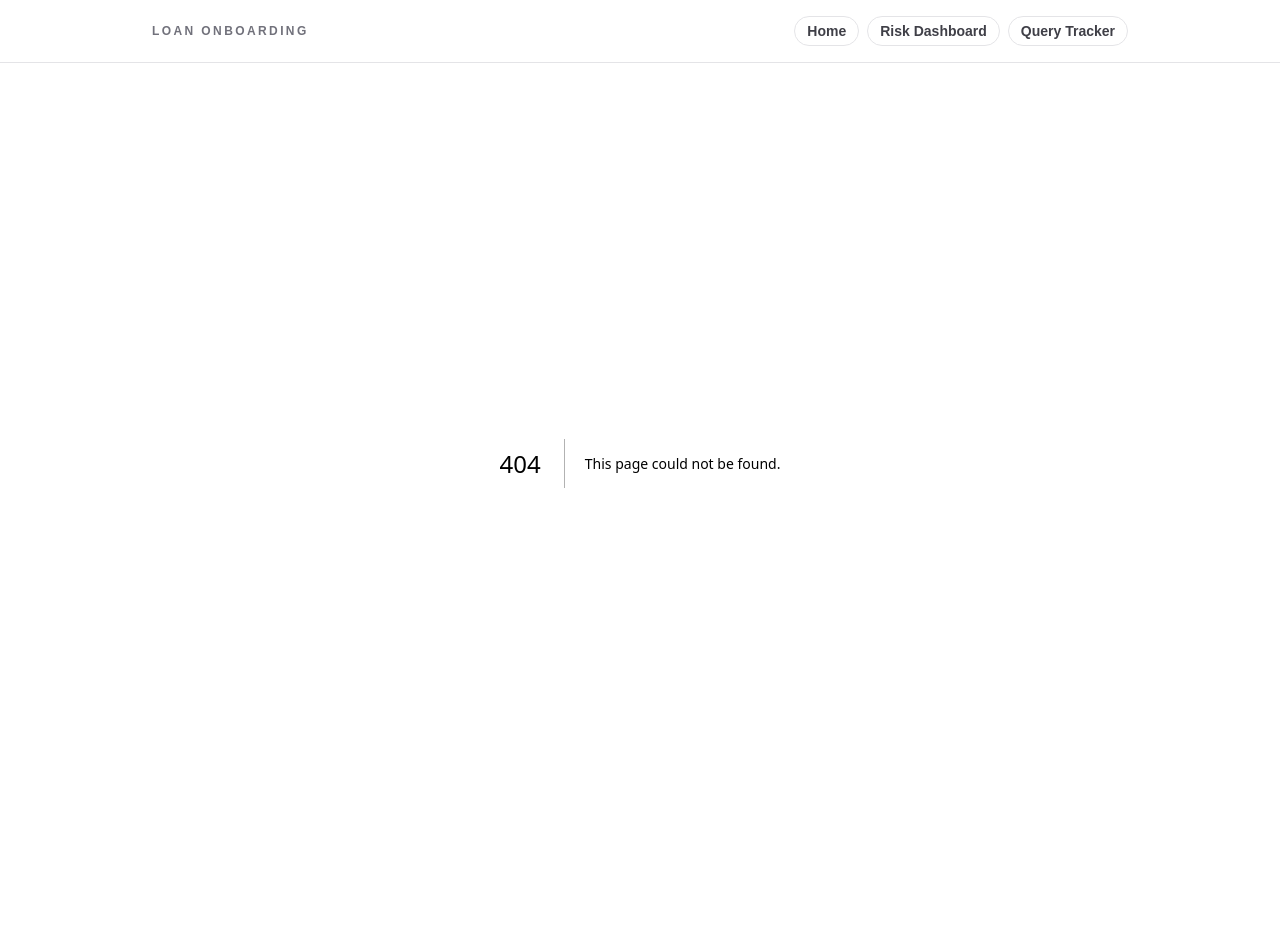
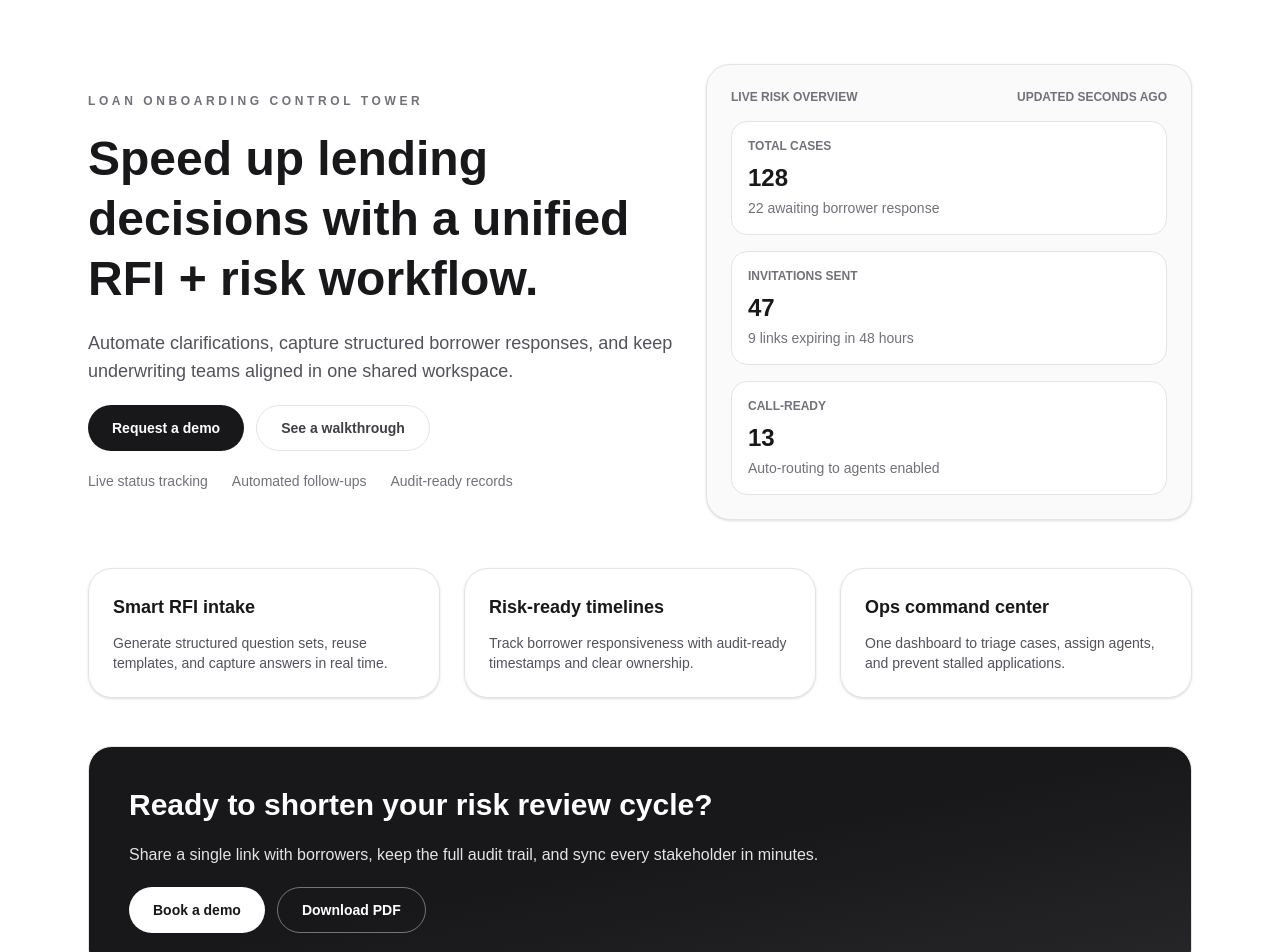
Before and after one commit to rajatrc1705/Loan-Onboarding-Agent, a Next.js app in the folder web/: page /marketing in a window 1280 px wide. Before the commit this address had no page. Shown: the top 952 px of the page. Before the commit the page ends 863 px from the top, so only its background shows below. Built offline with nearby package versions, Linux system fonts and the light colour scheme.

Commit message:
adds: temporary marketing page to the tool

```diff
--- /dev/null
+++ b/web/src/app/marketing/page.tsx
@@ -0,0 +1,120 @@
+"use client";
+
+export default function MarketingPage() {
+  return (
+    <div className="min-h-screen bg-white text-zinc-900">
+      <main className="mx-auto flex w-full max-w-6xl flex-col gap-12 px-6 py-16">
+        <header className="grid gap-6 lg:grid-cols-[1.1fr_0.9fr] lg:items-center">
+          <div className="grid gap-5">
+            <p className="text-xs font-semibold uppercase tracking-[0.3em] text-zinc-500">
+              Loan Onboarding Control Tower
+            </p>
+            <h1 className="text-4xl font-semibold leading-tight sm:text-5xl">
+              Speed up lending decisions with a unified RFI + risk workflow.
+            </h1>
+            <p className="text-lg text-zinc-600">
+              Automate clarifications, capture structured borrower responses, and
+              keep underwriting teams aligned in one shared workspace.
+            </p>
+            <div className="flex flex-wrap gap-3">
+              <button className="rounded-full bg-zinc-900 px-6 py-3 text-sm font-semibold text-white">
+                Request a demo
+              </button>
+              <button className="rounded-full border border-zinc-200 px-6 py-3 text-sm font-semibold text-zinc-700">
+                See a walkthrough
+              </button>
+            </div>
+            <div className="flex flex-wrap gap-6 text-sm text-zinc-500">
+              <span>Live status tracking</span>
+              <span>Automated follow-ups</span>
+              <span>Audit-ready records</span>
+            </div>
+          </div>
+          <div className="rounded-3xl border border-zinc-200 bg-zinc-50 p-6 shadow-sm">
+            <div className="flex items-center justify-between text-xs font-semibold uppercase text-zinc-500">
+              <span>Live risk overview</span>
+              <span>Updated seconds ago</span>
+            </div>
+            <div className="mt-4 grid gap-4">
+              <div className="rounded-2xl border border-zinc-200 bg-white p-4">
+                <p className="text-xs font-semibold uppercase text-zinc-500">
+                  Total cases
+                </p>
+                <p className="mt-2 text-2xl font-semibold">128</p>
+                <p className="mt-1 text-sm text-zinc-500">
+                  22 awaiting borrower response
+                </p>
+              </div>
+              <div className="rounded-2xl border border-zinc-200 bg-white p-4">
+                <p className="text-xs font-semibold uppercase text-zinc-500">
+                  Invitations sent
+                </p>
+                <p className="mt-2 text-2xl font-semibold">47</p>
+                <p className="mt-1 text-sm text-zinc-500">
+                  9 links expiring in 48 hours
+                </p>
+              </div>
+              <div className="rounded-2xl border border-zinc-200 bg-white p-4">
+                <p className="text-xs font-semibold uppercase text-zinc-500">
+                  Call-ready
+                </p>
+                <p className="mt-2 text-2xl font-semibold">13</p>
+                <p className="mt-1 text-sm text-zinc-500">
+                  Auto-routing to agents enabled
+                </p>
+              </div>
+            </div>
+          </div>
+        </header>
+
+        <section className="grid gap-6 lg:grid-cols-3">
+          {[
+            {
+              title: "Smart RFI intake",
+              body:
+                "Generate structured question sets, reuse templates, and capture answers in real time.",
+            },
+            {
+              title: "Risk-ready timelines",
+              body:
+                "Track borrower responsiveness with audit-ready timestamps and clear ownership.",
+            },
+            {
+              title: "Ops command center",
+              body:
+                "One dashboard to triage cases, assign agents, and prevent stalled applications.",
+            },
+          ].map((item) => (
+            <div
+              key={item.title}
+              className="rounded-3xl border border-zinc-200 bg-white p-6 shadow-sm"
+            >
+              <h3 className="text-lg font-semibold">{item.title}</h3>
+              <p className="mt-3 text-sm text-zinc-600">{item.body}</p>
+            </div>
+          ))}
+        </section>
+
+        <section className="rounded-3xl border border-zinc-200 bg-gradient-to-br from-zinc-900 via-zinc-900 to-zinc-800 p-10 text-white">
+          <div className="grid gap-5">
+            <h2 className="text-3xl font-semibold">
+              Ready to shorten your risk review cycle?
+            </h2>
+            <p className="text-base text-zinc-200">
+              Share a single link with borrowers, keep the full audit trail, and
+              sync every stakeholder in minutes.
+            </p>
+            <div className="flex flex-wrap gap-3">
+              <button className="rounded-full bg-white px-6 py-3 text-sm font-semibold text-zinc-900">
+                Book a demo
+              </button>
+              <button className="rounded-full border border-white/40 px-6 py-3 text-sm font-semibold text-white">
+                Download PDF
+              </button>
+            </div>
+          </div>
+        </section>
+      </main>
+    </div>
+  );
+}
--- a/web/src/components/SiteHeader.tsx
+++ b/web/src/components/SiteHeader.tsx
@@ -11,7 +11,7 @@ const navLinks = [
 
 export default function SiteHeader() {
   const pathname = usePathname();
-  if (pathname?.startsWith("/c/")) {
+  if (pathname?.startsWith("/c/") || pathname === "/marketing") {
     return null;
   }
 
```
